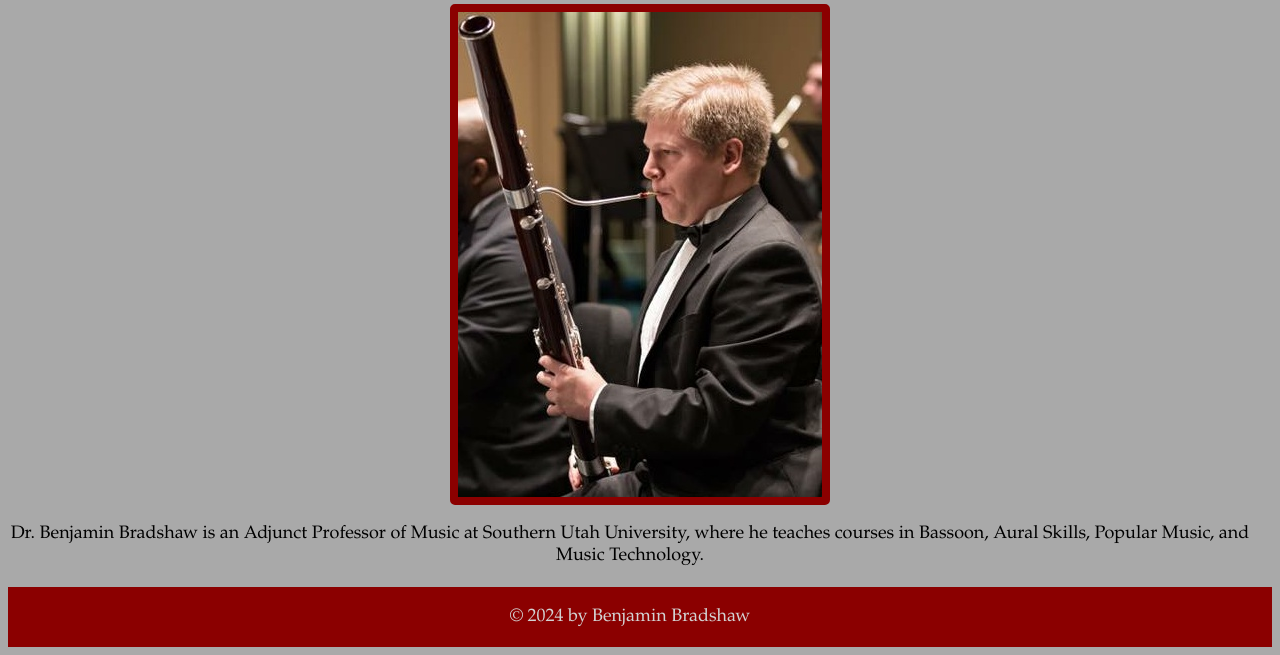
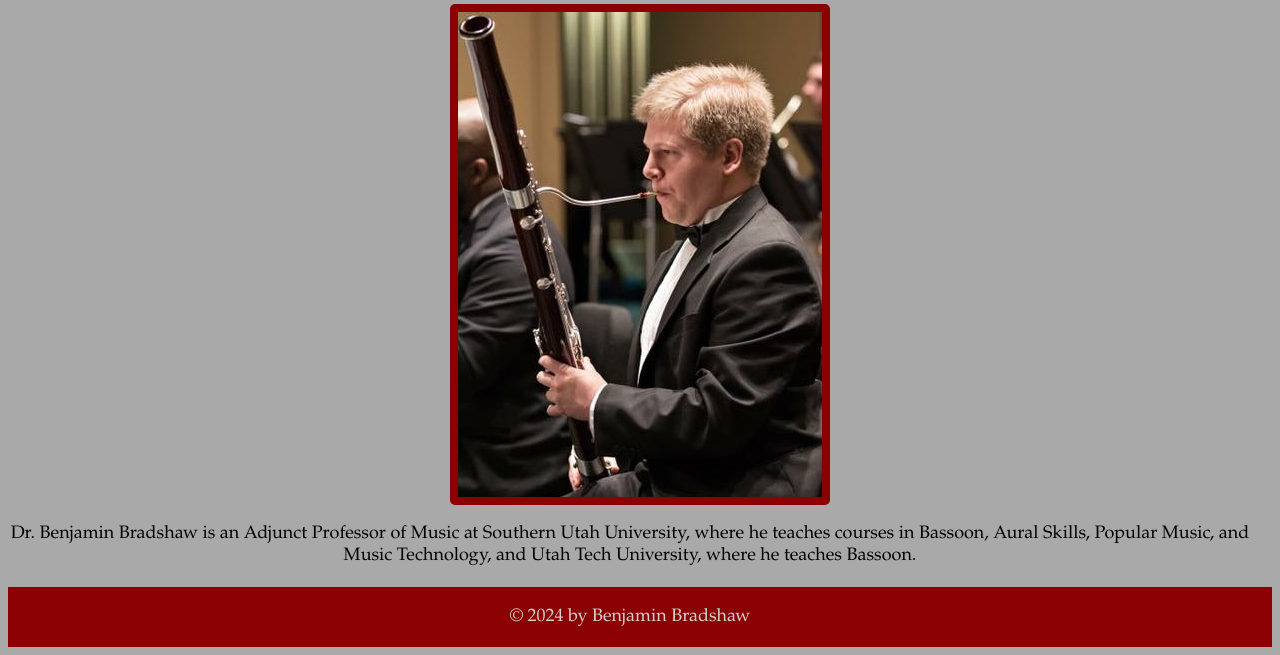
Before and after one commit to electrobassoon/prowebsite, a plain HTML site: page index.html in a window 1280 px wide. Shown: the part 269-924 px from the top of the page. Drawn offline with Linux system fonts and the light colour scheme.

Commit message:
Added Utah Tech to homepage

```diff
--- a/index.html
+++ b/index.html
@@ -21,7 +21,7 @@
 <br>
 <div style="text-align: center;">
 <img src="images/uncsa.jpg" style="float:none;margin:auto;display: block;">
-<p> Dr. Benjamin Bradshaw is an Adjunct Professor of Music at Southern Utah University, where he teaches courses in Bassoon, Aural Skills, Popular Music, and Music Technology.</p>
+<p> Dr. Benjamin Bradshaw is an Adjunct Professor of Music at Southern Utah University, where he teaches courses in Bassoon, Aural Skills, Popular Music, and Music Technology, and Utah Tech University, where he teaches Bassoon.</p>
 </div>
 <div class="footer" style="clear:both">
 <p> © 2024 by Benjamin Bradshaw</p>
```
